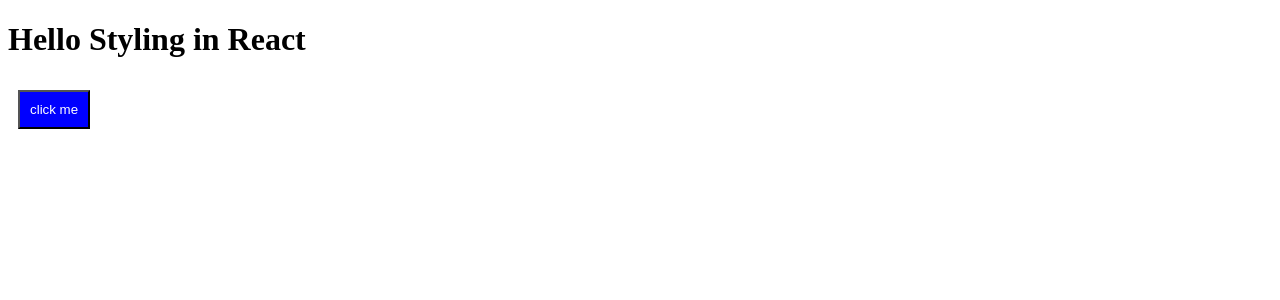
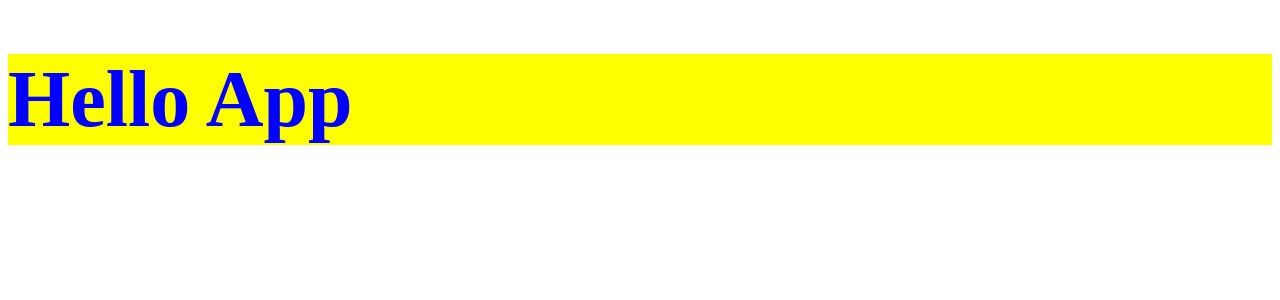
Before and after one commit to Arvindkr123/LearnReactMySide, a React (Create React App) app: page / in a window 1280 px wide. Shown: the top 300 px of the page. Built offline with nearby package versions, Linux system fonts and the light colour scheme.

Commit message:
added style in the object

```diff
--- a/src/App.js
+++ b/src/App.js
@@ -1,18 +1,17 @@
-import React, { Component } from 'react'
+import React, { Component } from "react";
 
 export default class App extends Component {
   render() {
-    const styleBtn = {
-      backgroundColor: 'blue',
-      color: 'white',
-      padding: '10px',
-      margin: '10px'
-    }
+    const textc = {
+      color: "blue",
+    };
+    const texts = {
+      fontSize: "80px",
+    };
     return (
       <>
-        <h1>Hello Styling in React</h1>
-        <button style={styleBtn}>click me</button>
+        <h1 style={{ ...textc, ...texts, ...{backgroundColor:"yellow"} }}>Hello App</h1>
       </>
-    )
+    );
   }
 }
```
